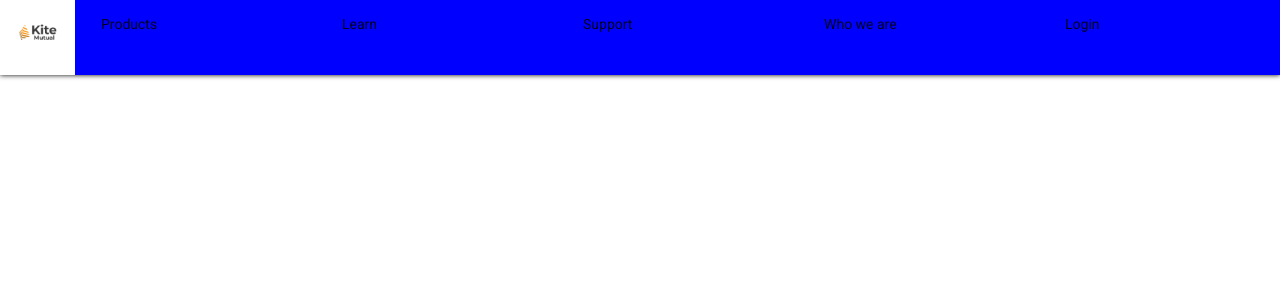
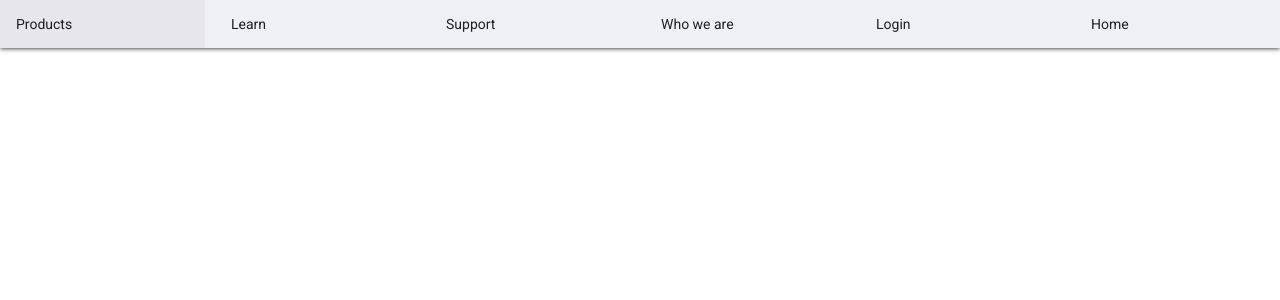
Before and after one commit to jabair14/corpbonds-frontend, an Angular app: page / in a window 1280 px wide. Shown: the top 300 px of the page. Built offline with nearby package versions, Linux system fonts and the light colour scheme.

Commit message:
navbar works

```diff
--- a/src/app/app.component.html
+++ b/src/app/app.component.html
@@ -1,10 +1,11 @@
 <div class="nav-bar">
-  <img class="logo" src={{imageSrc}} />
+  <!-- <img class="logo" src={{imageSrc}} /> -->
   <button mat-menu-item [matMenuTriggerFor]="products">Products</button>
   <button mat-menu-item> Learn </button>
   <button mat-menu-item> Support </button>
   <button mat-menu-item> Who we are </button>
   <button mat-menu-item >Login</button>
+  <button mat-menu-item >Home</button>
 <mat-menu #products="matMenu">
   <button mat-menu-item >Bonds</button>
   <button mat-menu-item >Mutual Funds</button>
--- a/src/styles.scss
+++ b/src/styles.scss
@@ -42,7 +42,7 @@ body {
 .nav-bar {
     display: flex;
     flex-direction: row;
-    background-color: blue;
+    background-color: rgb(239, 239, 246);
     box-shadow: 0px 0px 5px 0px black;
     margin: 0%;
     justify-content: center;
```
